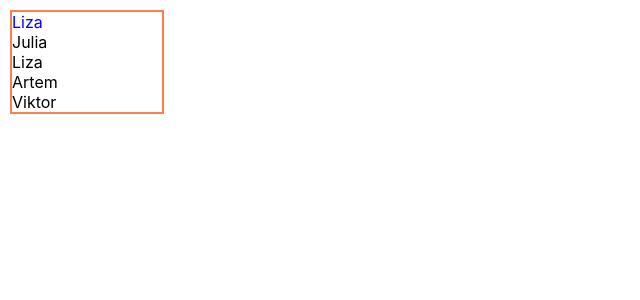
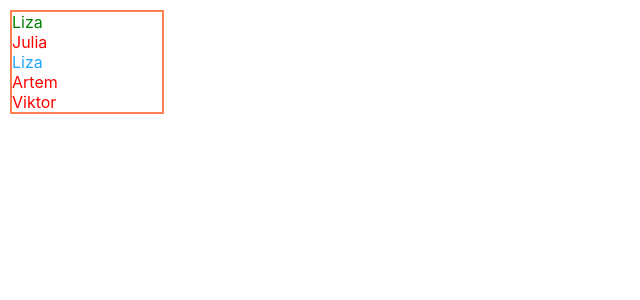
Before and after one commit to FilimonovKostya/React-tasks, a React (Create React App) app: page / in a window 1280 px wide. Shown: the top 300 px of the page, without its empty margins (0-640 px from the left). Built offline with nearby package versions, Linux system fonts and the light colour scheme.

Commit message:
сработал стиль. Сделать верстку симпотичную

```diff
--- a/src/App.css
+++ b/src/App.css
@@ -15,13 +15,13 @@ body{
 .element{
   cursor: pointer;
   font-size: 16px;
-  color: blue;
+  color: green;
 }
 
-.selectedElement {
+.styleSelect {
   color: #1ea7fd ;
 
 }
 .error{
-  color: red !important;
+  color: red ;
 }
--- a/src/App.tsx
+++ b/src/App.tsx
@@ -5,7 +5,7 @@ import Select from "./Components/Select/Select";
 
 function App() {
     return <div>
-        <Select value={2} onChange={() => console.log('заглушка')} items={[
+        <Select valueId={2} onChange={() => console.log('заглушка')} items={[
             {title: 'Julia', value: 1},
             {title: 'Liza', value: 2},
             {title: 'Artem', value: 3},
--- a/src/Components/Select/Select.tsx
+++ b/src/Components/Select/Select.tsx
@@ -6,7 +6,7 @@ type ItemType = {
     value: any
 }
 type SelectPropsType = {
-    value: any
+    valueId: any
     onChange: (value: any) => void
     items: ItemType[]
 }
@@ -14,17 +14,18 @@ type SelectPropsType = {
 function Select(props: SelectPropsType) {
     const [collapsed, setCollapsed] = useState(true)
 
+    const styleSelect = props.items.find( f=> f.value === props.valueId ) ? 'styleSelect' : 'error'
 
+    const element = props.items.find(f => f.value === props.valueId)
+    const arrayElements = props.items.map((f, index) => <div key={index}
+                                                             className={f.value === props.valueId ? 'styleSelect' : 'error'}> {f.title} </div>)
 
-    const element = props.items.find(f => f.value === props.value)
-
-
-
+    const onClickHandler = () => setCollapsed(!collapsed)
 
     return (
         <div className={'select'}>
-            <div className={'element'} onClick={() => setCollapsed(!collapsed)}> {element && element.title} </div>
-            <div >{collapsed && props.items.map(f=> <div className={props.value === props.items ? 'selectedElement' : ''}> {f.title} </div>)}</div>
+            <div className={'element'} onClick={onClickHandler}> {element && element.title} </div>
+            {collapsed && arrayElements}
         </div>
     );
 }
```
Also changed, not shown: 1 other file (tests, documents, lock files or other folders).
